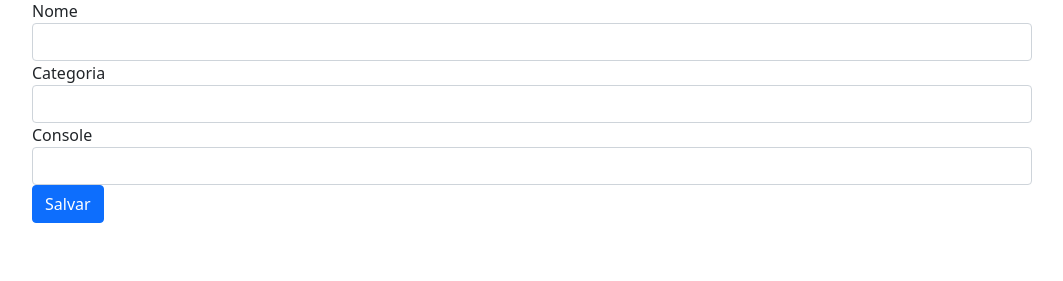
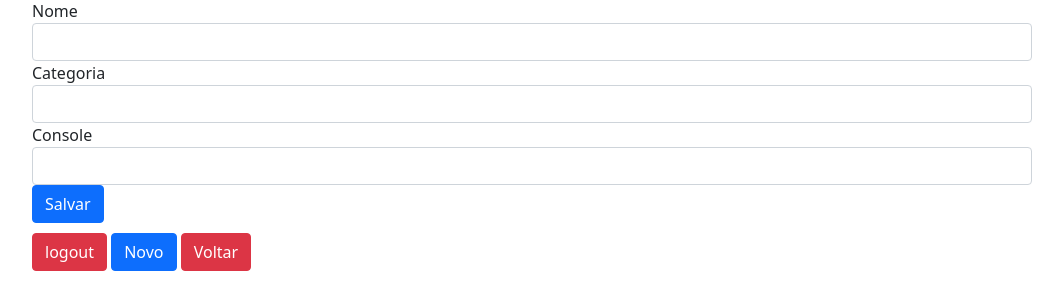
Before and after one commit to marciliodevjava/jogoteca-final, a Flask app: page /editar/1 in a window 1280 px wide. Shown: the part 560-841 px from the top of the page, without its empty margins (108-1171 px from the left). Before the commit the page ends 783 px from the top, so only its background shows below. Run offline with Flask 3, Linux system fonts and the light colour scheme; the visitor is signed in with stand-in values (Sample User, id 1); some libraries are stand-ins or nearby versions.

Commit message:
Update editar

```diff
--- a/templates/editar.html
+++ b/templates/editar.html
@@ -28,5 +28,8 @@
             </div>
             <button type="submit" class="btn btn-primary btn-salvar">Salvar</button>
         </fieldset>
+        <a class="btn btn-danger" href="{{ url_for('logout') }}">logout</a>
+        <a class="btn btn-primary" href="{{ url_for('novo') }}">Novo</a>
+        <a class="btn btn-danger" href="{{ url_for('index') }}">Voltar</a>
     </form>
 {% endblock %}
```
Lines whose indentation alone changed are shown as unchanged.
